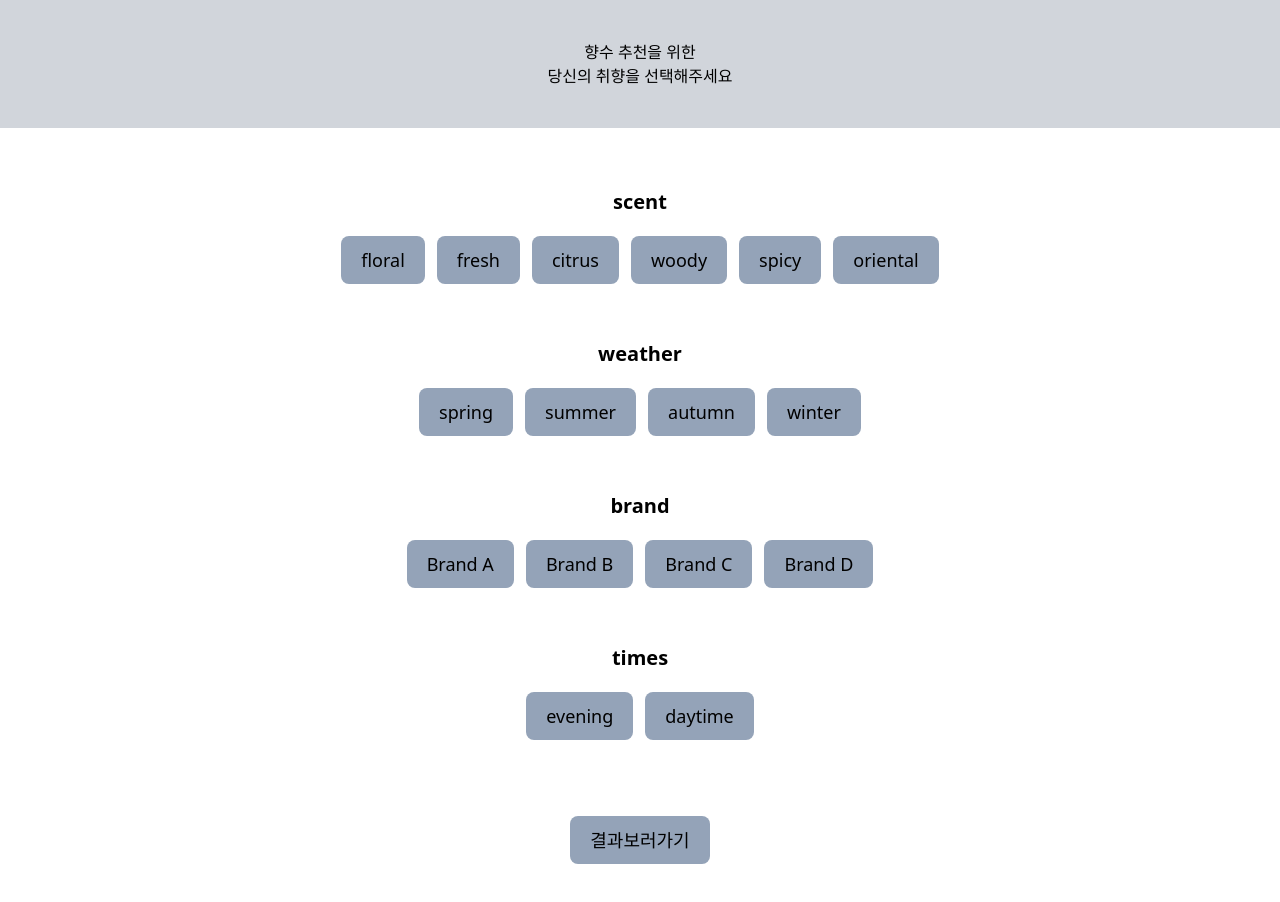
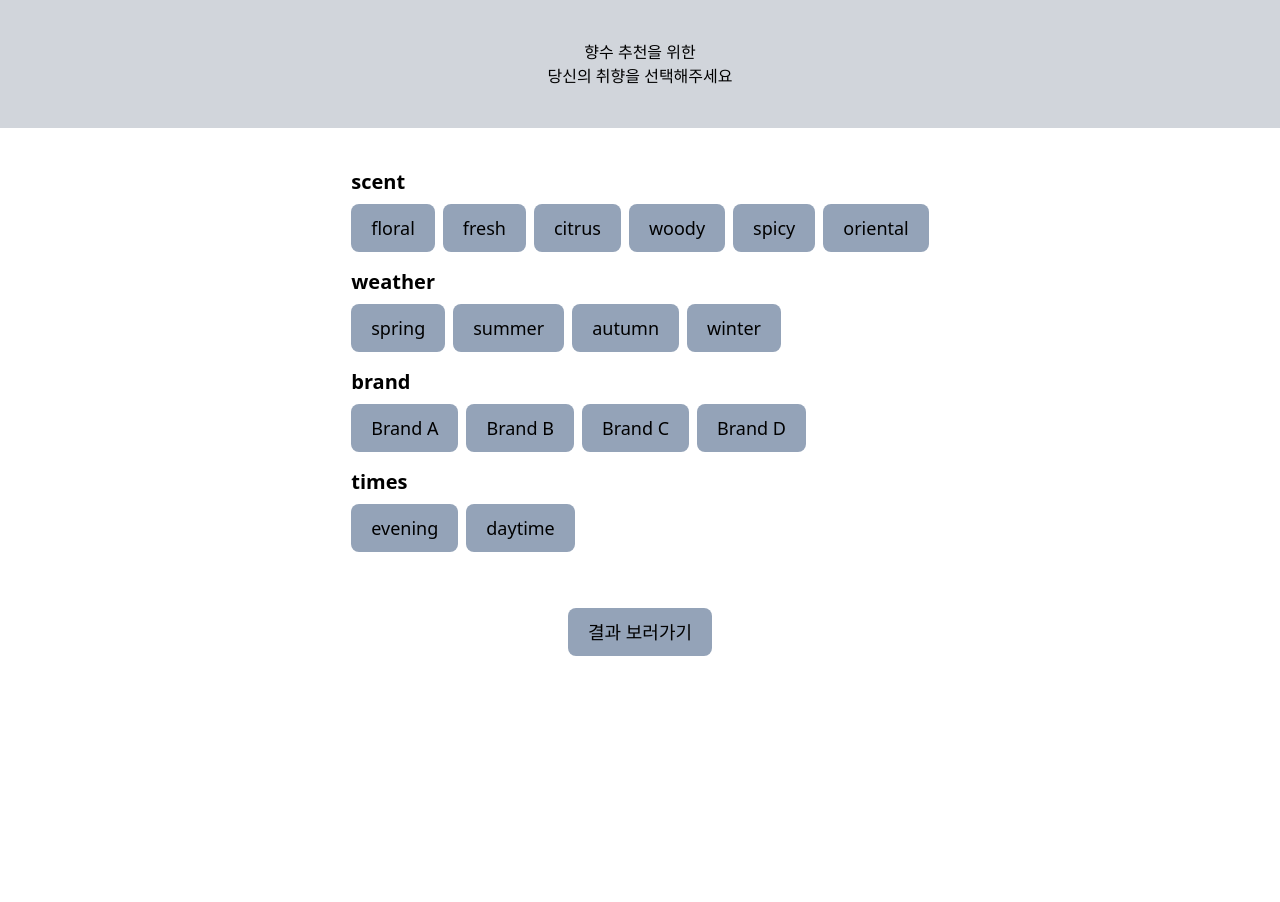
Before and after one commit to jerimy321/perfume-client, a React (Create React App) app: page / in a window 1280 px wide. After the commit the page ends 800 px from the top, so only its background shows below. Built offline with nearby package versions, Linux system fonts and the light colour scheme.

Commit message:
modify: 버튼 클릭 하나만 되게 설정

```diff
--- a/src/components/button.tsx
+++ b/src/components/button.tsx
@@ -2,13 +2,14 @@ export interface ButtonProps {
   text?: string;
   type?: string;
   onClick?: () => void;
+  isActive?: boolean;
 }
 
-const Button = ({ text, type, onClick }: ButtonProps) => {
+const Button = ({ text, type, onClick, isActive }: ButtonProps) => {
   return (
     <button
       onClick={onClick}
-      className={`cursor-pointer border-none rounded-lg px-5 py-2.5 text-lg whitespace-nowrap bg-slate-400 hover:bg-slate-300 ${type}`}
+      className={`cursor-pointer border-none rounded-lg px-5 py-2.5 text-lg whitespace-nowrap bg-slate-400 hover:bg-slate-300${isActive ? 'bg-blue-500 text-white' : 'bg-gray-200 text-black'} ${type}`}
     >
       {text}
     </button>
--- a/src/components/perfumeCategoryButtons.tsx
+++ b/src/components/perfumeCategoryButtons.tsx
@@ -1,17 +1,40 @@
+import React, { useState } from 'react';
 import Button from './button';
 import { categories } from '../data/perfumeData';
 
 export default function PerfumeCategoryButtons() {
+  const [activeItems, setActiveItems] = useState<Record<string, string | null>>(
+    {
+      scent: null,
+      weather: null,
+      brand: null,
+      times: null,
+    },
+  );
+
+  const handleButtonClick = (category: string, item: string) => {
+    setActiveItems((prevItems) => ({
+      ...prevItems,
+      [category]: item,
+    }));
+    console.log(activeItems);
+  };
+
   const renderButtons = (category: string, items: string[]) => {
     return (
-      <div className="p-5" key={category}>
-        <h3 className="flex justify-center mb-5 text-xl font-semibold">
-          {category}
-        </h3>
-        <div className="flex flex-wrap justify-center gap-3 mb-4">
-          {items.map((item) => (
-            <Button key={item} text={item} />
-          ))}
+      <div key={category}>
+        <h3 className="mb-2 text-xl font-semibold">{category}</h3>
+        <div className="flex flex-wrap gap-2 mb-4">
+          {items.map((item) => {
+            return (
+              <Button
+                key={item}
+                text={item}
+                isActive={activeItems[category] === item}
+                onClick={() => handleButtonClick(category, item)}
+              />
+            );
+          })}
         </div>
       </div>
     );
--- a/src/pages/main.tsx
+++ b/src/pages/main.tsx
@@ -14,7 +14,7 @@ export default function Main() {
         </div>
       </div>
       <div className="flex items-center justify-center flex-1 my-10">
-        <Button text="결과보러가기" type="bg-slate-200" />
+        <Button text="결과 보러가기" type="bg-slate-200" />
       </div>
     </div>
   );
```
